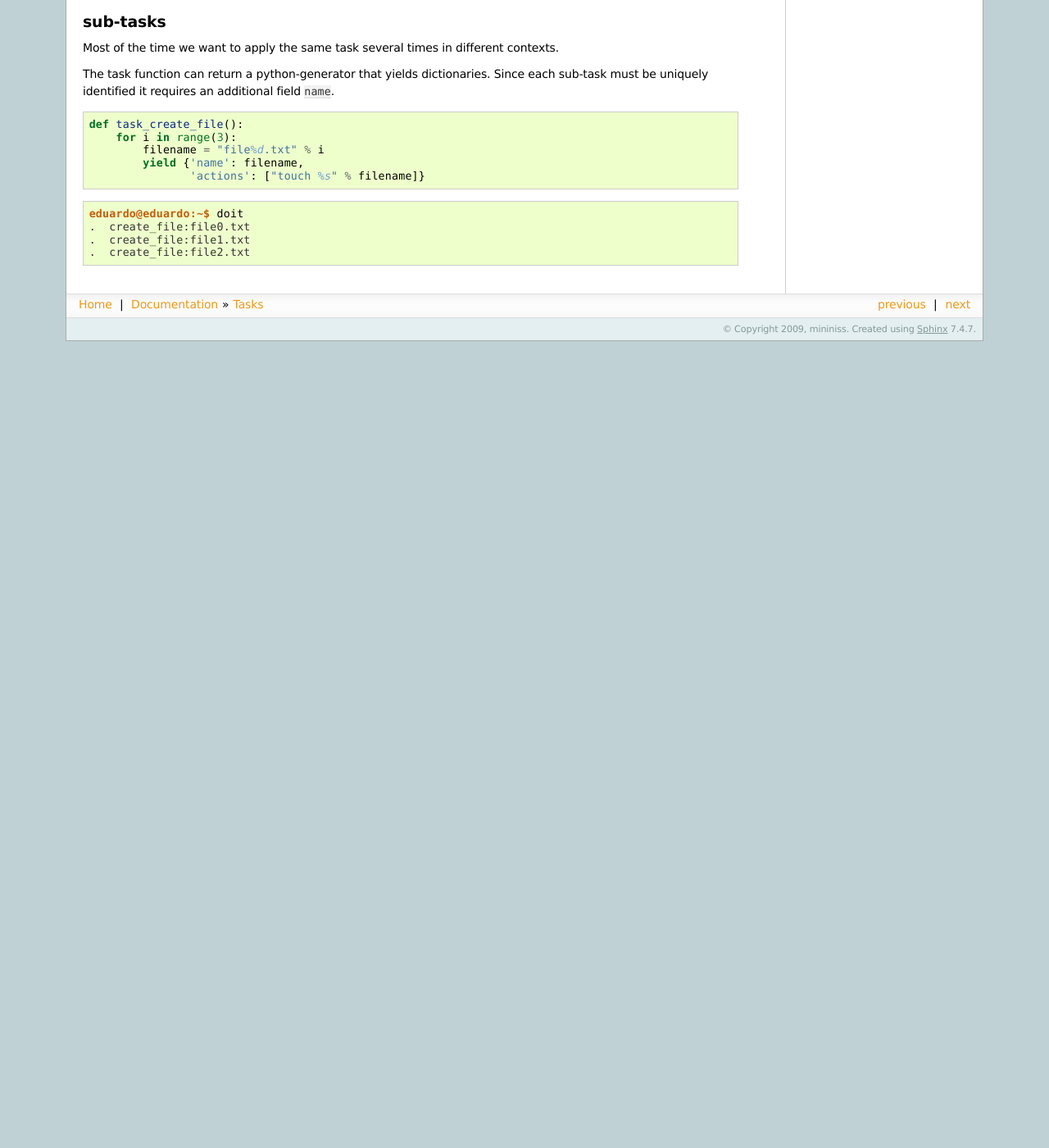
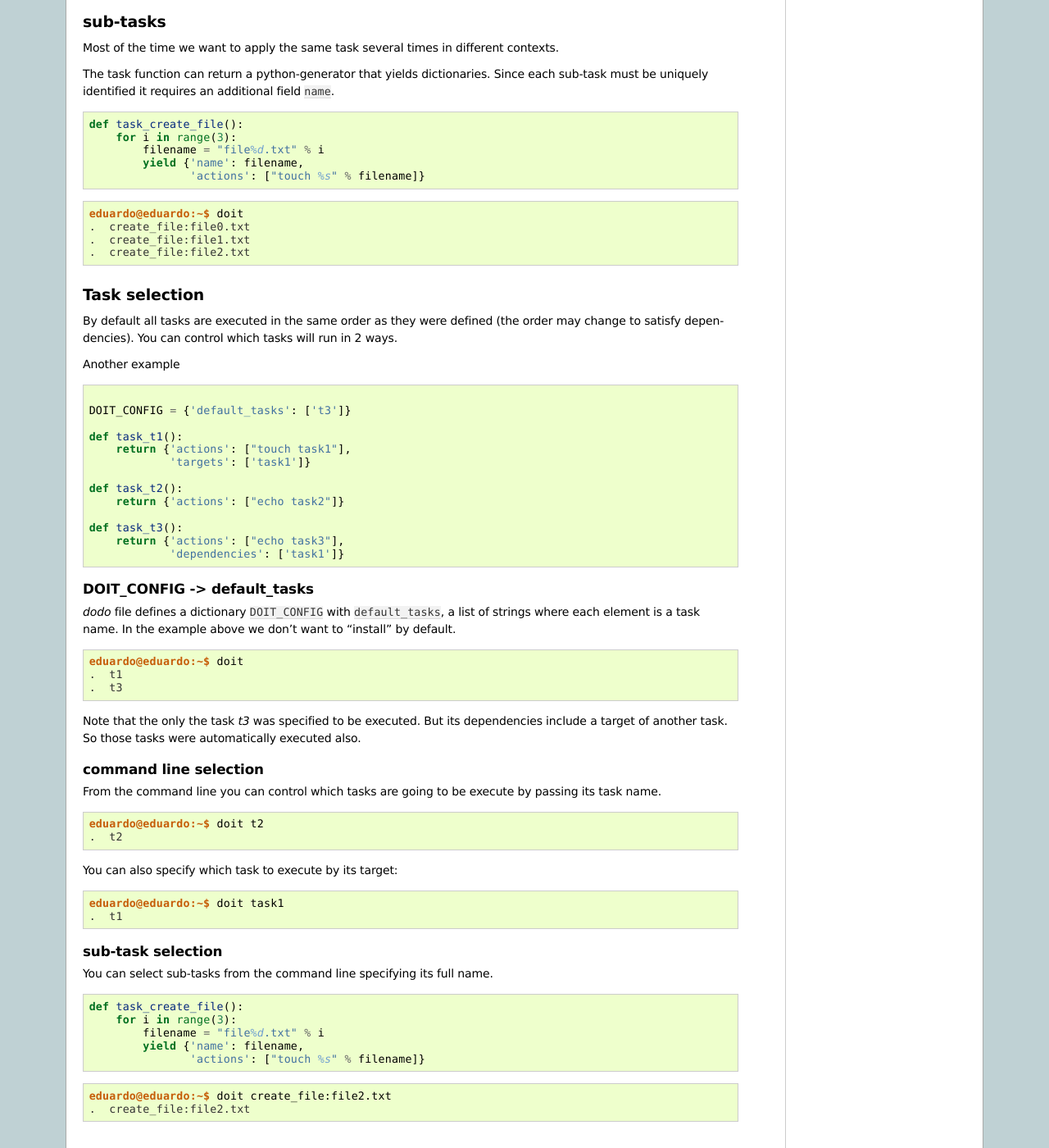
Before and after one commit to pydoit/doit, a Sphinx documentation site: the page built from doc/tasks.rst, in a window 1280 px wide and 1400 px high, scrolled down 1782 px. Shown: the whole window at 82% size. Built offline with Sphinx 7.4.7, drawn with Linux system fonts in a browser that asks for light colours; comment, search, counter and statistics services are not loaded; before the commit the page ends 2198 px from its top, so only the background shows below that; some of the changed text lies outside the part shown.

Commit message:
update docs for 0.7 (part 1)
--HG--
extra : convert_revision : eduardo%40eduardo-laptop-20100408133452-ubvnynwq3zje48yg

```diff
--- a/doc/index.rst
+++ b/doc/index.rst
@@ -23,7 +23,7 @@ Quick Start
 
 install::
 
-  $ easy_install doit
+  $ pip install doit
 
 It looks like... python!
 
@@ -65,7 +65,7 @@ Project Details
 Status
 ======
 
-`doit` is under active development. Version 0.6 released on 2010-01.
+`doit` is under active development. Version 0.7 released on 2010-04.
 
 Development is done based on real world use cases. If I don't need a feature and nobody never asked for it, it is not implemented ;) It is well designed and have a very small code base so adding new features isn't hard. `doit` already provides most features I need, so the development of new features has slowed down.
 
--- a/doc/tasks.rst
+++ b/doc/tasks.rst
@@ -79,3 +79,62 @@ The task function can return a python-generator that yields dictionaries. Since
     .  create_file:file0.txt
     .  create_file:file1.txt
     .  create_file:file2.txt
+
+
+.. _task-selection:
+
+Task selection
+----------------
+
+
+By default all tasks are executed in the same order as they were defined (the order may change to satisfy dependencies). You can control which tasks will run in 2 ways.
+
+Another example
+
+.. literalinclude:: tutorial/selecttasks.py
+
+DOIT_CONFIG -> default_tasks
+^^^^^^^^^^^^^^^^^^^^^^^^^^^^^
+
+*dodo* file defines a dictionary ``DOIT_CONFIG`` with ``default_tasks``, a list of strings where each element is a task name. In the example above we don't want to "install" by default.
+
+.. code-block:: console
+
+    eduardo@eduardo:~$ doit
+    .  t1
+    .  t3
+
+Note that the only the task *t3* was specified to be executed. But its dependencies include a target of another task. So those tasks were automatically executed also.
+
+
+command line selection
+^^^^^^^^^^^^^^^^^^^^^^^
+
+From the command line you can control which tasks are going to be execute by passing its task name.
+
+.. code-block:: console
+
+    eduardo@eduardo:~$ doit t2
+    .  t2
+
+
+You can also specify which task to execute by its target:
+
+.. code-block:: console
+
+    eduardo@eduardo:~$ doit task1
+    .  t1
+
+
+sub-task selection
+^^^^^^^^^^^^^^^^^^^^^
+
+You can select sub-tasks from the command line specifying its full name.
+
+.. literalinclude:: tutorial/subtasks.py
+
+
+.. code-block:: console
+
+    eduardo@eduardo:~$ doit create_file:file2.txt
+    .  create_file:file2.txt
--- a/doc/tutorial/cproject.py
+++ b/doc/tutorial/cproject.py
@@ -1,4 +1,4 @@
-DEFAULT_TASKS = ['link']
+DOIT_CONFIG = {'default_tasks': ['link']}
 
 # map source file to dependencies
 SOURCE = {
--- a/doc/tutorial/getargs.py
+++ b/doc/tutorial/getargs.py
@@ -1,4 +1,4 @@
-DEFAULT_TASKS = ['use']
+DOIT_CONFIG = {'default_tasks': ['use']}
 
 def task_compute():
    def comp():
--- a/doc/tutorial/selecttasks.py
+++ b/doc/tutorial/selecttasks.py
@@ -1,5 +1,5 @@
 
-DEFAULT_TASKS = ['t3']
+DOIT_CONFIG = {'default_tasks': ['t3']}
 
 def task_t1():
     return {'actions': ["touch task1"],
--- a/setup.py
+++ b/setup.py
@@ -5,7 +5,7 @@ from distutils.core import setup
 setup(name = 'doit',
       description = 'doit - Automation Tool',
       version = '0.7.dev',
-      license= 'MIT',
+      license = 'MIT',
       author = 'Eduardo Naufel Schettino',
       author_email = 'schettino72@gmail.com',
       url = 'http://python-doit.sourceforge.net/',
@@ -27,6 +27,7 @@ setup(name = 'doit',
 
       packages = ['doit'],
       scripts = ['bin/doit'],
+      requires = ['pyinotify'],
 
       long_description = """
 doit comes from the idea of bringing the power of build-tools to execute any kind of task. It will keep track of dependencies between "tasks" and execute them only when necessary. It was designed to be easy to use and "get out of your way".
```
Also changed, not shown: doc/cmd_run.rst (+2 -43 lines), doc/dependencies.rst (+16 -3 lines), doc/install.rst (+4 -6 lines), 1 other file.
